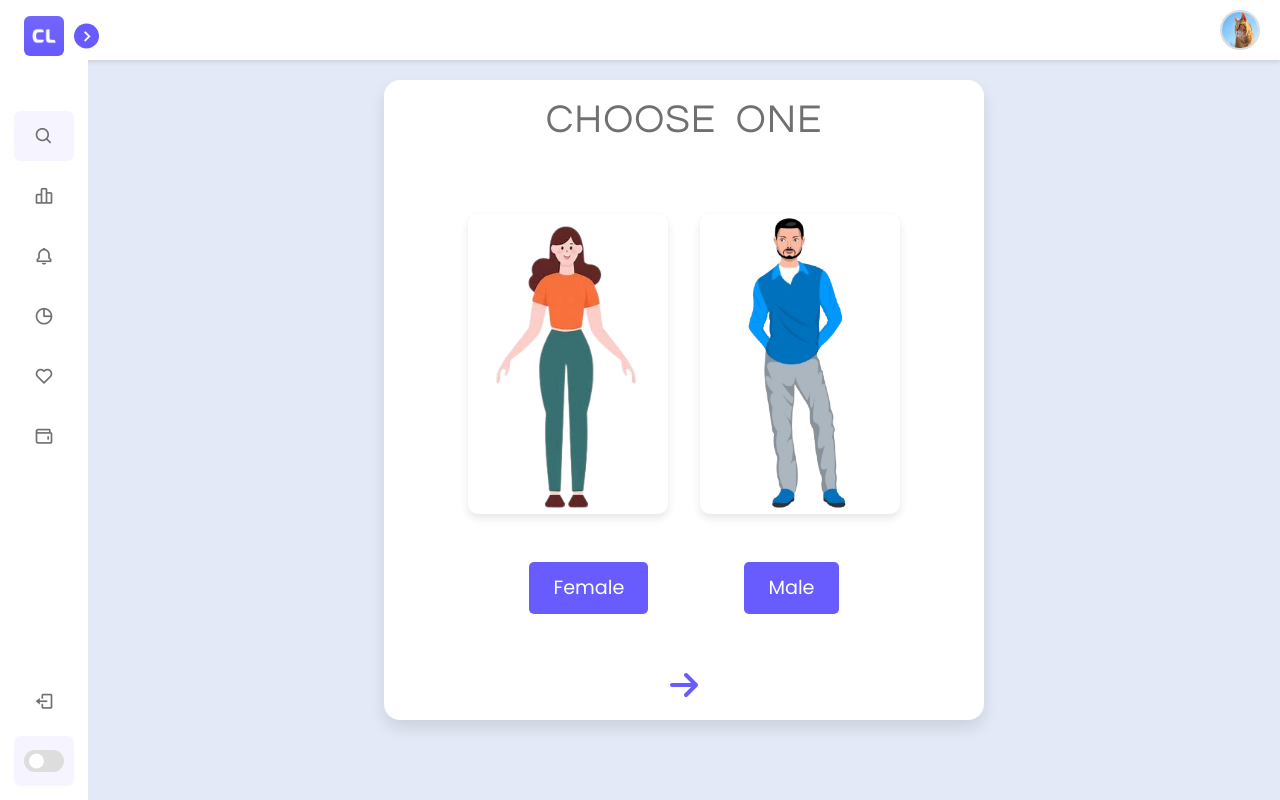
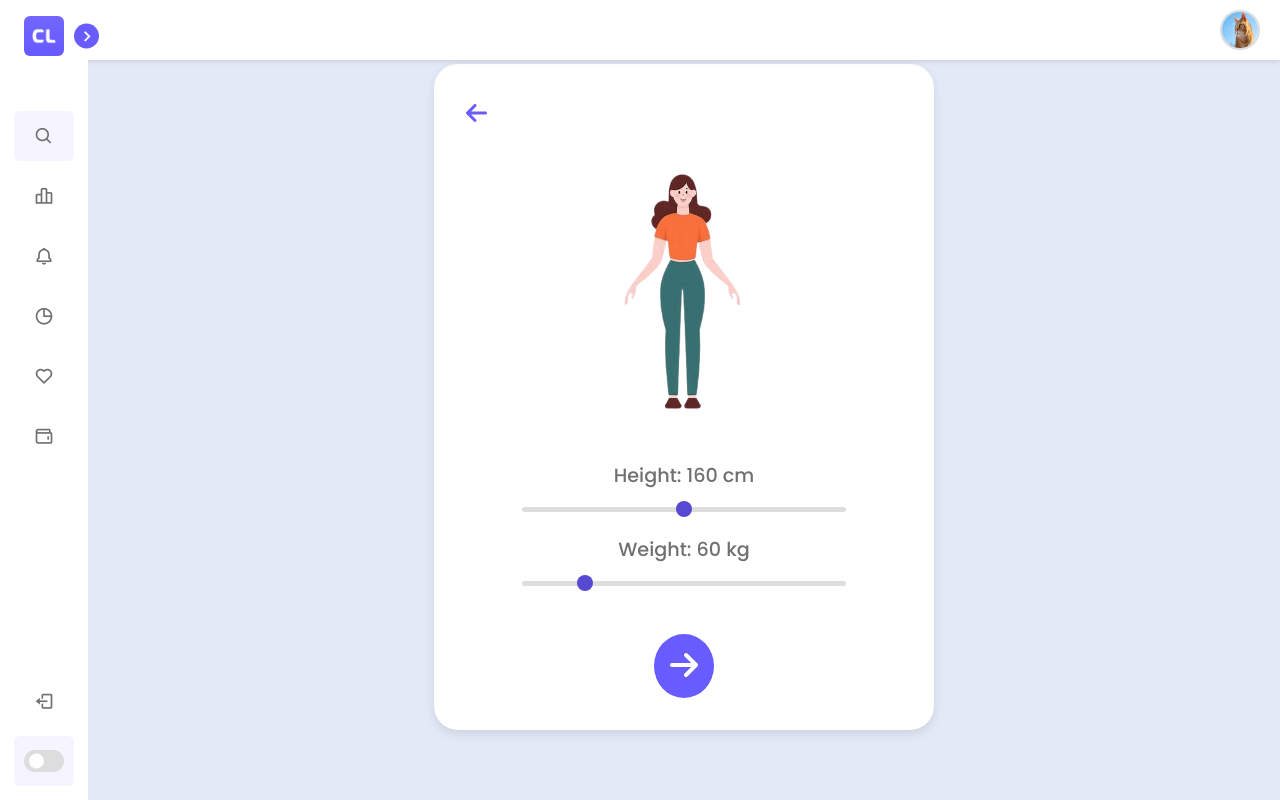
Before and after one commit to Smart-Eats/SmartEats, a React (Vite) app: page /bmi2 in a window 1280 px wide. Built offline with nearby package versions, Linux system fonts and the light colour scheme; a web font is replaced by a local one.

Commit message:
bmi second page done

```diff
--- a/src/Components/Features/BMI/BMI2/BMI2.jsx
+++ b/src/Components/Features/BMI/BMI2/BMI2.jsx
@@ -1,20 +1,44 @@
-import React from "react";
+import React, { useState } from "react";
 import styles from "./BMI2.module.css";
 import { FontAwesomeIcon } from "@fortawesome/react-fontawesome";
-import { faArrowRight } from "@fortawesome/free-solid-svg-icons";
+import { faArrowRight, faArrowLeft } from "@fortawesome/free-solid-svg-icons";
+
 const BMI2 = () => {
+  const [height, setHeight] = useState(160);
+  const [weight, setWeight] = useState(60);
+
   return (
     <div className={styles.container}>
-      <div className={styles.heading}>
-        <h1>Choose One</h1>
+      <div className={styles.backBtn}>
+        <FontAwesomeIcon icon={faArrowLeft} />
       </div>
+      {/* <div className={styles.heading}>
+        <h1>Your Height and Weight</h1>
+      </div> */}
       <div className={styles.images}>
-        <img src="./Images/BMI/girl_bmi.png" alt="" srcset="" />
-        <img src="./Images/BMI/men_bmi.png" alt="" srcset="" />
+        <img src="./Images/BMI/girl_bmi.png" alt="BMI Illustration" />
       </div>
-      <div className={styles.buttons}>
-        <button type="button">Female</button>
-        <button type="button">Male</button>
+      <div className={styles.ranges}>
+        <div className={styles.rangeContainer}>
+          <label>Height: {height} cm</label>
+          <input
+            type="range"
+            min="100"
+            max="220"
+            value={height}
+            onChange={(e) => setHeight(e.target.value)}
+          />
+        </div>
+        <div className={styles.rangeContainer}>
+          <label>Weight: {weight} kg</label>
+          <input
+            type="range"
+            min="30"
+            max="200"
+            value={weight}
+            onChange={(e) => setWeight(e.target.value)}
+          />
+        </div>
       </div>
       <div className={styles.forward}>
         <button>
--- a/src/Components/Features/BMI/BMI2/BMI2.module.css
+++ b/src/Components/Features/BMI/BMI2/BMI2.module.css
@@ -1,79 +1,102 @@
+/* BMI2.module.css */
+
 .container {
     display: flex;
     flex-direction: column;
     align-items: center;
     justify-content: center;
-    gap: 3rem;
-    padding: 3rem;
-    max-width: 600px;
-    margin: 5rem auto;
+    gap: 2rem;
+    padding: 2rem;
+    max-width: 500px;
+    margin: 4rem auto;
     background: var(--sidebar-color);
-    border-radius: 1rem;
-    box-shadow: 0 8px 16px rgba(0, 0, 0, 0.1);
-    height: 80vh;
+    border-radius: 1.5rem;
+    box-shadow: 0 4px 10px rgba(0, 0, 0, 0.1);
+    height: auto;
 }
 
-/* Heading Styles */
+.backBtn {
+    align-self: flex-start;
+    color: var(--primary-color-btn);
+    font-size: 24px;
+    cursor: pointer;
+}
+
 .heading {
     text-align: center;
 }
 
-.heading h1 {
-    font-size: 2.5rem;
-    color: var(--text-color);
-    text-transform: uppercase;
-    letter-spacing: 1px;
-    margin-bottom: 1rem;
-    font-family: "Questrial", serif;
-    word-spacing: 10px;
-}
+/* .heading h1 {
+    font-size: 2rem;
+    color: #333;
+    font-family: "Poppins", sans-serif;
+    text-transform: capitalize;
+} */
 
-/* Images Container */
 .images {
     display: flex;
     justify-content: center;
     align-items: center;
-    gap: 2rem;
-    height: auto;
 }
 
 .images img {
-    width: 200px;
-    height: 300px; /* Fixed height for both images */
+    width: 180px;
+    height: 250px;
     object-fit: contain;
     border-radius: 10px;
-    box-shadow: 0 4px 8px rgba(0, 0, 0, 0.1);
-    transition: transform 0.3s ease, box-shadow 0.3s ease;
+    transition: transform 0.3s ease;
 }
 
 .images img:hover {
     transform: scale(1.05);
-    box-shadow: 0 6px 12px rgba(0, 0, 0, 0.15);
 }
 
-/* Buttons Section */
-.buttons {
+.ranges {
+    width: 100%;
     display: flex;
-    gap: 6rem;
+    flex-direction: column;
+    gap: 1.5rem;
+    padding: 1rem;
 }
 
-.buttons button {
-    background-color: var(--primary-color);
-    color: #fff;
-    padding: 0.75rem 1.5rem;
-    border: none;
-    border-radius: 5px;
+.rangeContainer {
+    display: flex;
+    flex-direction: column;
+    align-items: center;
+    text-align: center;
     font-size: 1.2rem;
-    cursor: pointer;
-    transition: background-color 0.3s ease, transform 0.3s ease;
+    color: var(--text-color);
 }
 
-.buttons button:hover {
-    background-color: #5849d3;
-    transform: translateY(-3px);
+.rangeContainer label {
+    margin-bottom: 1rem;
+    font-weight: 500;
 }
 
-/* Forward Button */
+input[type="range"] {
+    width: 80%;
+    height: 5px;
+    appearance: none;
+    background: var(--toggle-color);
+    border-radius: 5px;
+    outline: none;
+    transition: background 0.3s ease;
+}
+
+input[type="range"]::-webkit-slider-thumb {
+    appearance: none;
+    width: 16px;
+    height: 16px;
+    background: #5849d3;
+    border-radius: 50%;
+    cursor: pointer;
+    transition: transform 0.2s ease;
+}
+
+input[type="range"]::-webkit-slider-thumb:hover {
+    transform: scale(1.2);
+}
+
 .forward {
     display: flex;
     justify-content: center;
@@ -81,15 +104,17 @@
 }
 
 .forward button {
-    background-color: transparent;
+    background-color: var(--primary-color);
+    border-radius: 50%;
     border: none;
+    padding: 0.5rem 1rem;
     font-size: 2rem;
-    color: #695cfe;
+    color: #ffffff;
     cursor: pointer;
-    transition: color 0.3s ease, transform 0.3s ease;
+    transition: transform 0.3s ease, color 0.3s ease;
 }
 
 .forward button:hover {
+    transform: scale(1.1);
     color: #5849d3;
-    transform: scale(1.1);
 }
--- a/src/Layout/SideBar/Sidebar.css
+++ b/src/Layout/SideBar/Sidebar.css
@@ -17,7 +17,7 @@
   --toggle-color: #ddd;
   --text-color: #707070;
   --dark-text: #111111;
-
+  --primary-color-btn: #695cfe;
   /* ====== Transition ====== */
   --tran-03: all 0.2s ease;
   --tran-04: all 0.3s ease;
@@ -32,6 +32,7 @@ body.dark {
   --toggle-color: #fff;
   --text-color: #ccc;
   --dark-text: #ccc;
+  --primary-color-btn: #ccc;
 }
 
 body {
--- a/src/global.css
+++ b/src/global.css
@@ -19,7 +19,7 @@
   --toggle-color: #ddd;
   --text-color: #707070;
   --dark-text: #111111;
-
+  --primary-color-btn: #695cfe;
   /* ====== Transition ====== */
   --tran-03: all 0.2s ease;
   --tran-04: all 0.3s ease;
@@ -34,6 +34,7 @@ body.dark {
   --toggle-color: #fff;
   --text-color: #ccc;
   --dark-text: #ccc;
+  --primary-color-btn: #ccc;
 }
 
 body {
```
